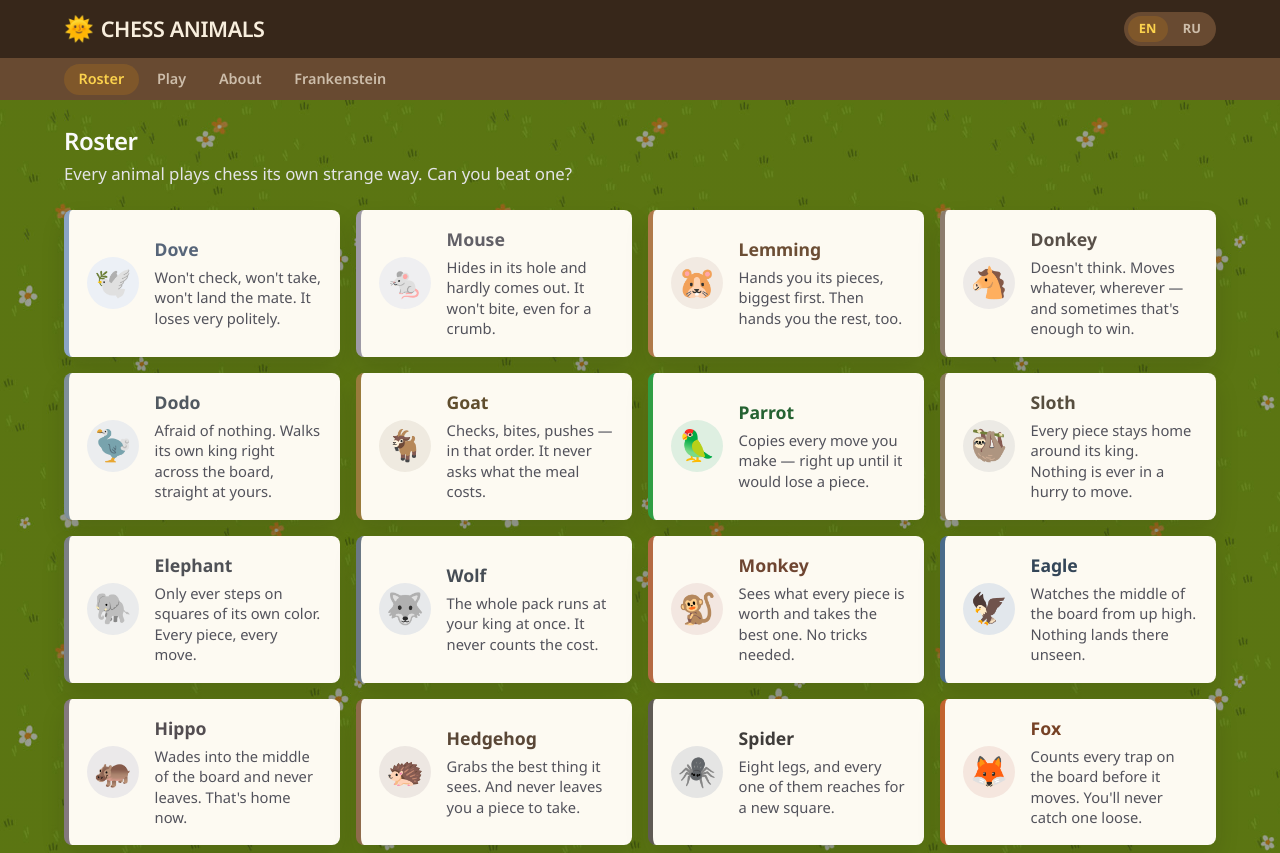
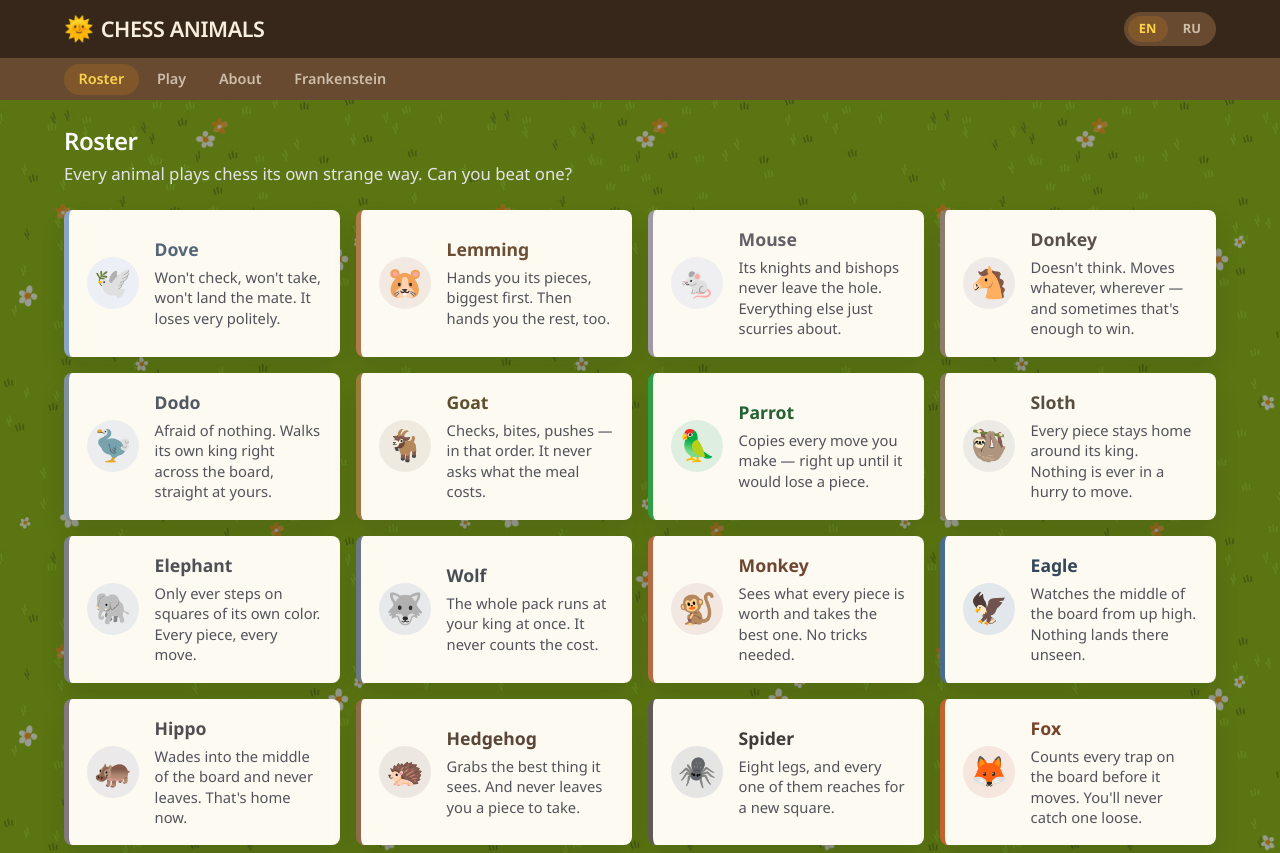
Before and after one commit to dragunovartem99/chess-animals, a Vue app: page /en/ in a window 1280 px wide. Shown: the top 853 px of the page. Built offline with nearby package versions, Linux system fonts and the light colour scheme; a web font is replaced by a local one.

Commit message:
bots: retune the Mouse on weights alone

```diff
--- a/src/locales/en/bots.ts
+++ b/src/locales/en/bots.ts
@@ -10,7 +10,8 @@ export default {
 	},
 	mouse: {
 		name: "Mouse",
-		description: "Hides in its hole and hardly comes out. It won't bite, even for a crumb.",
+		description:
+			"Its knights and bishops never leave the hole. Everything else just scurries about.",
 	},
 	lemming: {
 		name: "Lemming",
--- a/src/locales/ru/bots.ts
+++ b/src/locales/ru/bots.ts
@@ -10,7 +10,7 @@ export default {
 	},
 	mouse: {
 		name: "Мышь",
-		description: "Сидит в норке и почти не высовывается. Не кусает, даже ради крошки.",
+		description: "Кони и слоны так и сидят в норке. Все остальное просто бегает туда-сюда.",
 	},
 	lemming: {
 		name: "Лемминг",
--- a/src/modules/bots/roster/index.ts
+++ b/src/modules/bots/roster/index.ts
@@ -32,8 +32,7 @@ import { WOLF } from "./wolf";
 // the arena has the Donkey beating both badly. The Dodo (`suicide_king`, which walks its king at
 // the enemy) lands just above the Donkey instead: a king in the open is real pressure. All three
 // still lose to every animal with an actual positional idea. The Mouse fills the gap between the
-// Dove and the Lemming: it keeps its minors home and shies from captures, and its temperature is
-// set to land it there rather than to break repetition.
+// Lemming and the Donkey: it moves at random like the Donkey but never develops a minor piece.
 //
 // The calibration animals read no personality feature — they are the scale, not filler. The
 // Donkey moves at random; the Monkey is plain material at depth 2, the Owl the same at depth 3.
@@ -71,8 +70,8 @@ import { WOLF } from "./wolf";
 // aims at your king — and lands near the middle of the gap between the two.
 export const ROSTER: Animal[] = [
 	DOVE,
+	LEMMING,
 	MOUSE,
-	LEMMING,
 	DONKEY,
 	DODO,
 	GOAT,
--- a/src/modules/bots/roster/mouse.ts
+++ b/src/modules/bots/roster/mouse.ts
@@ -1,12 +1,13 @@
 import type { Animal } from "./types";
 
-// Keeps its knights and bishops at home and flinches from every capture — the Dove's refusal to
-// fight, without the Dove's dread of checks, on top of never getting its pieces out.
+// Keeps its knights and bishops at home and otherwise moves at random — the Donkey that never
+// gets its pieces out. `development` is our developed minors minus theirs, so a negative weight
+// is the one animal that reads it backwards: every move off the back rank is a move it refuses.
 //
-// The temperature is the calibration, not a repetition-breaker: at 100 centipawns a pawn grab
-// costs it half a pawn of willingness, a knight three halves, so it mostly shuffles at random and
-// only sometimes takes what is offered. The lab put that at 345, midway between the Dove (244) and
-// the Lemming (514); at 50 it sat on the Dove and at 200 on the Lemming.
+// It used to flinch from captures as well, with a temperature to let it sometimes take one. With
+// the temperature gone that build is a strict refusal and rates level with the Dove; a hiding
+// variant (`offeredMaterial` on top) rated level with the Lemming. `development` alone lands it
+// between the Lemming and the Donkey, which is the gap the roster had room for.
 //
 // No base, and no `givesMate`: it cannot see a mate either way.
 export const MOUSE: Animal = {
@@ -15,7 +16,7 @@ export const MOUSE: Animal = {
 	definition: {
 		id: "mouse",
 		search: { depth: 1 },
-		temperature: 100,
-		weights: { development: -60, captureValue: -50 },
+		temperature: 0,
+		weights: { development: -60 },
 	},
 };
```
Also changed, not shown: 1 other file (tests, documents, lock files or other folders).
